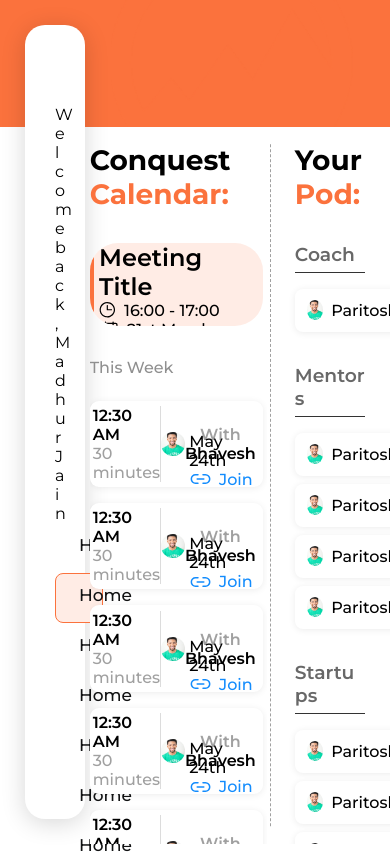
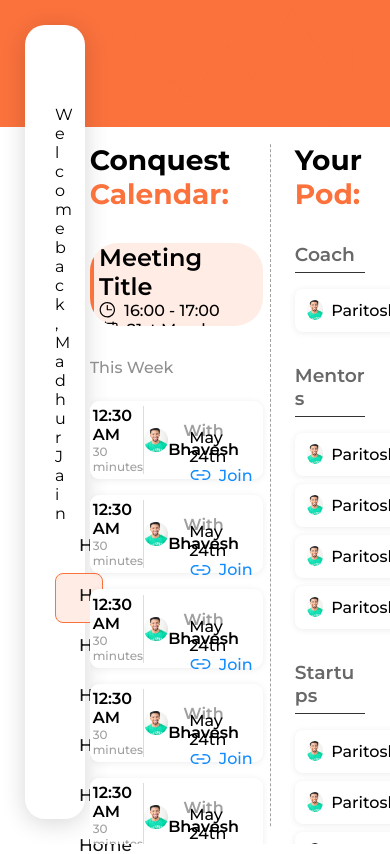
Before and after one commit to dvm-bitspilani/cel-conquest-2024, a React (Vite) app: page /dashboard/home in a window 390 px wide. Shown: the top 854 px of the page. Built offline with nearby package versions, Linux system fonts and the light colour scheme.

Commit message:
style: meeting item responsiveness

```diff
--- a/src/components/MeetingList/MeetingItem/item.module.scss
+++ b/src/components/MeetingList/MeetingItem/item.module.scss
@@ -35,6 +35,10 @@
             span:last-of-type {
                 font-weight: 500;
                 color: #A0A0A0;
+
+                @media screen and (max-width: 1000px) {
+                    font-size: 0.75rem;
+                }
             }
         }
 
```
